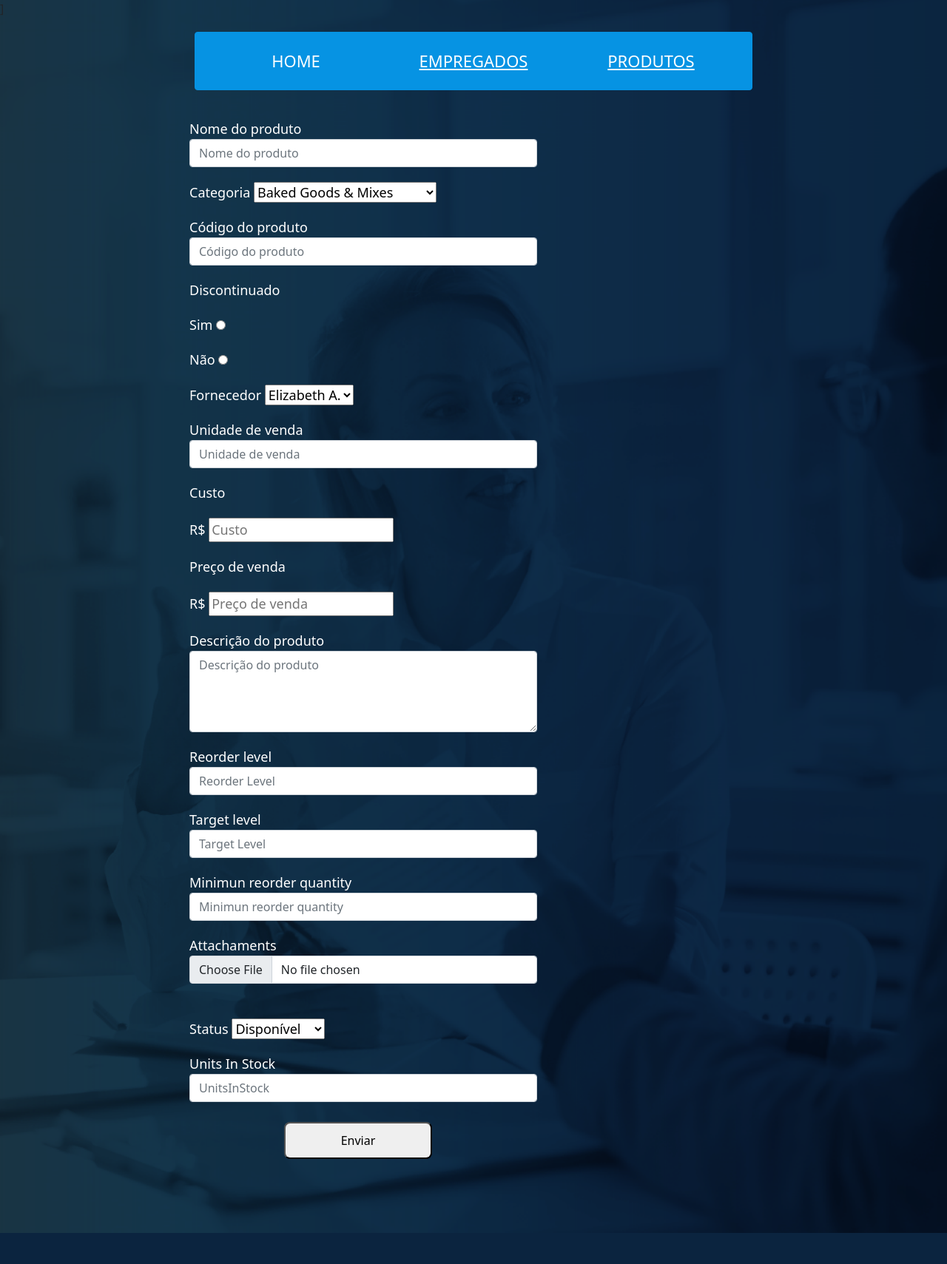
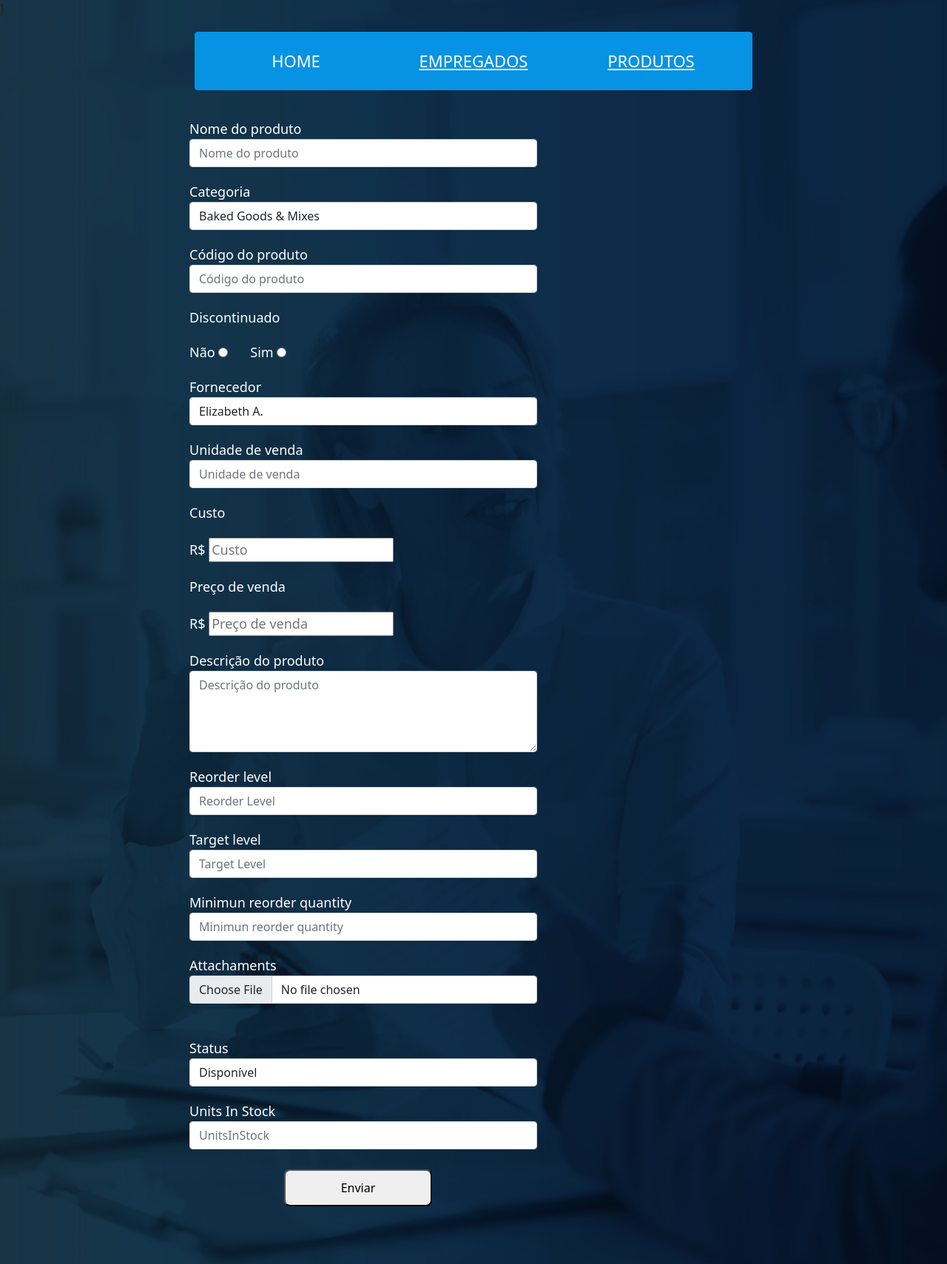
Before and after one commit to jamile-design/ProjetoTRI-3-FrontEnd, a Django app: page /criar_produto in a window 1280 px wide. Shown: the top 1709 px of the page at 74% size. Before the commit the page ends 1667 px from the top, so only its background shows below. Run offline with Django 4.2, Linux system fonts and the light colour scheme; some libraries are stand-ins or nearby versions.

Commit message:
Atualizando form de criar_produtos

```diff
--- a/templates/criar_produto.html
+++ b/templates/criar_produto.html
@@ -20,7 +20,7 @@
 
                     <label>Categoria
 
-                        <select name="" id="category">
+                        <select name="" class="form-control" id="category">
                             <option value="Baked Goods & Mixes">Baked Goods & Mixes</option>
                             <option value="Beverages">Beverages</option>
                             <option value="Candy">Candy</option>
@@ -44,15 +44,22 @@
                         <input type="text"  class="form-control col-md-4" id="product_code" name="product_code" pattern="[A-Za-z0-9-]+" placeholder="Código do produto">
                     </label>
 
-                    <label>Discontinuado
-                        <label>Sim  <input class="radio-inline " type="radio" id="dicontinuado" value="0" name="discontinuado"></label>
-                        <label>Não  <input class="radio-inline " type="radio" id="dicontinuado" value="1" name="discontinuado"></label>
+                    <label>Discontinuado</label>
+                        <div class="row">
 
-                    </label>
+                            <div class="col-sm-2">
+                                <label>Não  <input class="" type="radio" id="dicontinuado" value="1" name="discontinuado"></label>
+
+                            </div>
+
+                            <div class="col-sm-2">
+                                <label>Sim  <input class="" type="radio" id="dicontinuado" value="0" name="discontinuado"></label>
+                            </div>
+                        </div>
 
                     <label>Fornecedor
 
-                        <Select id="supplyers_id">
+                        <Select  class="form-control"  id="supplyers_id">
                             <option value="http://18.231.157.213/api/suppliers/1/">Elizabeth A.</option>
                             <option value="http://18.231.157.213/api/suppliers/2/">Weiler</option>
                             <option value="http://18.231.157.213/api/suppliers/3/">Madeleine</option>
@@ -116,7 +123,7 @@
 
                 <!-- <div class="form-row" > -->
                     <label>Status
-                        <select name="select" id="status" name="status" >
+                        <select name="select" id="status" class="form-control" name="status" >
                             <option value="D" selected>Disponível</option>
                             <option value="I">Indisponivel</option>
                         </select>
```
Also changed, not shown: templates/produtos2.html (+11 -5 lines), setup/static/img/trash_ico.png (added), templates/partials/_menu.html (indentation only).
